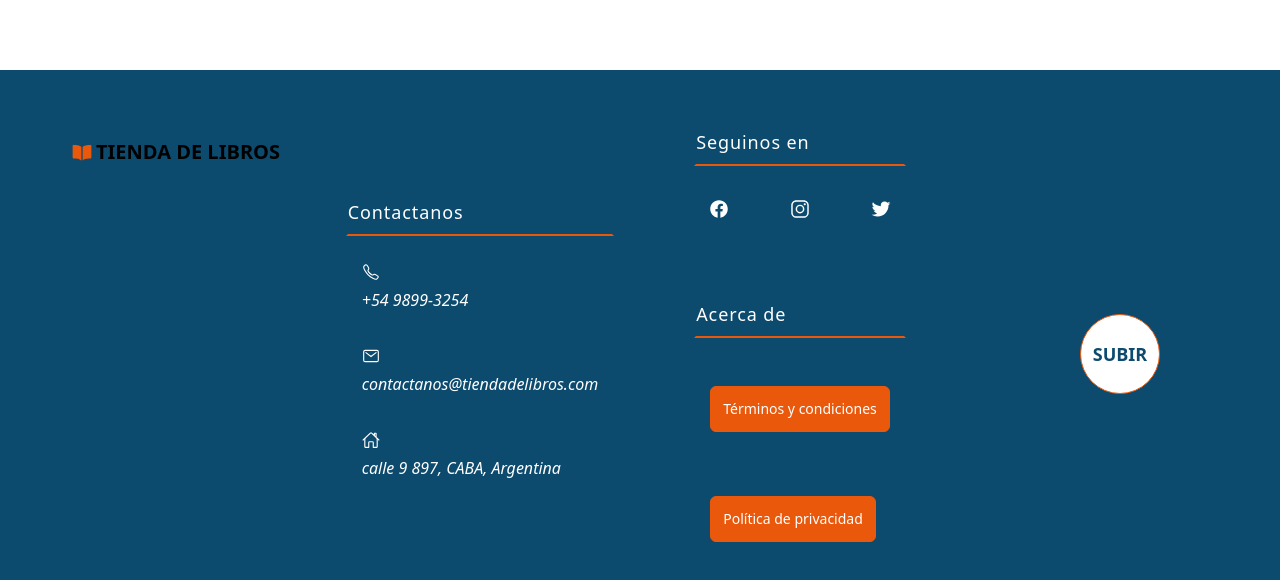
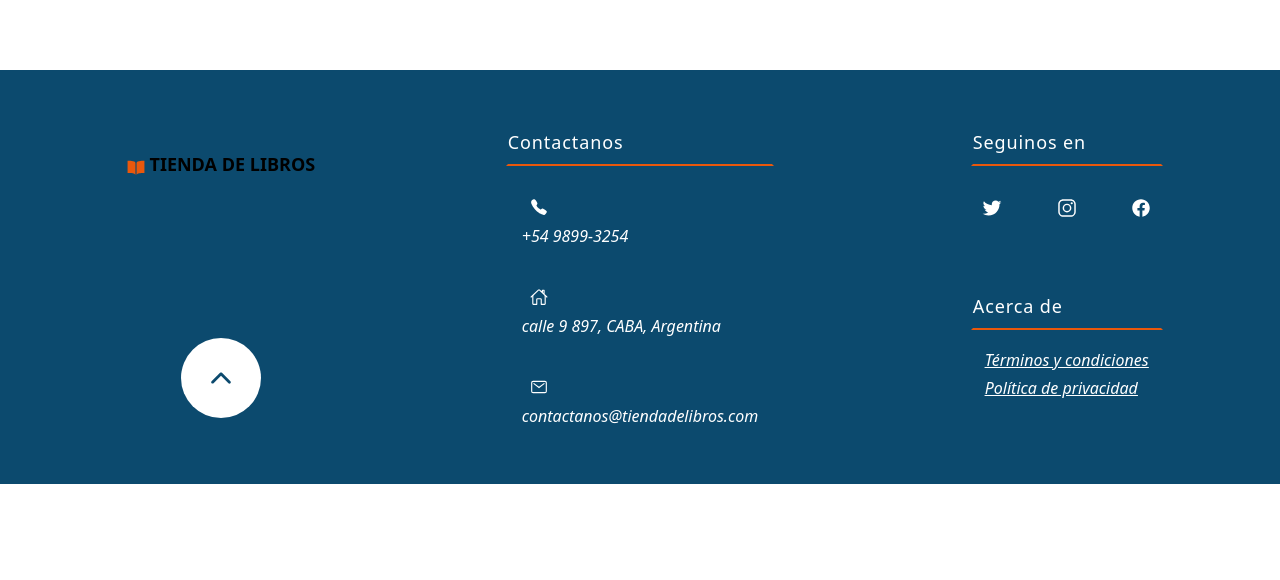
Before and after one commit to sebagutierez/e-commerce, a React (Create React App) app: page / in a window 1280 px wide. Shown: the part 3186-3766 px from the top of the page. After the commit the page ends 3670 px from the top, so only its background shows below. Built offline with nearby package versions, Linux system fonts and the light colour scheme.

Commit message:
corrección footer y RRD

```diff
--- a/package.json
+++ b/package.json
@@ -9,6 +9,7 @@
     "react": "^18.2.0",
     "react-dom": "^18.2.0",
     "react-icons": "^4.4.0",
+    "react-router-dom": "^6.3.0",
     "react-scripts": "5.0.1",
     "react-scroll": "^1.8.7",
     "web-vitals": "^2.1.4"
--- a/src/components/Footer/Footer.js
+++ b/src/components/Footer/Footer.js
@@ -1,87 +1,108 @@
 import GoUpButton from "./GoUpButton";
+import {
+  IoCall,
+  IoMailOutline,
+  IoHomeOutline,
+  IoLogoFacebook,
+  IoLogoTwitter,
+  IoLogoInstagram,
+  IoBookSharp
+} from 'react-icons/io5'
+const Footer = () => {
+  let info = [
+    {
+      dato: '+54 9899-3254',
+      ícono: <IoCall />,
+      key: 1,
+    },
+    {
+      dato: 'calle 9 897, CABA, Argentina',
+      ícono: <IoHomeOutline />,
+      key: 3,
+    },
+    {
+      dato: 'contactanos@tiendadelibros.com',
+      ícono: <IoMailOutline />,
+      key: 2,
+    },
+  ]
+  let redes = [
+    {
+        ícono: <IoLogoTwitter />,
+        link: 'https://twitter.com/',
+        list: 1
+    },
+    {
+        ícono: <IoLogoInstagram />,
+        link: 'https://www.instagram.com/',
+        list: 2
+    },
+    {
+        ícono: <IoLogoFacebook />,
+        link: 'https://es-la.facebook.com/',
+        list: 3
+    }
 
-const Footer = () => {
+]
   return (
-    <div className="absolute grid items-center w-full h-auto grid-cols-1 py-8 mt-20 text-white bg-sky-900 justify-items-center sm:grid-cols-8 sm:grid-rows-1 md:grid-cols-4 md:grid-rows-1">
-      <div className="flex items-center mt-8 text-xl font-bold text-black duration-500 sm:place-self-start sm:ml-4 sm:font-black md:hover:text-neutral-300 font-ftitles sm:col-start-1 sm:col-end-3 sm:row-start-1 sm:row-end-2 sm:text-lg md:col-start-1 md:col-end-2 md:row-start-1 md:row-end-2 md:place-self-start md:pl-4 md:justify-self-center md:text-xl">
+    <div className="absolute grid items-center w-full h-auto grid-cols-1 grid-row-3 py-8 mt-20 text-white bg-sky-900 justify-items-center sm:grid-cols-3 sm:grid-rows-1">
+      <div className="flex flex-col items-center mt-8 text-lg font-bold text-black sm:place-self-start sm:ml-4 sm:font-black font-ftitles row-start-3 row-end-4 sm:col-start-1 sm:col-end-2 sm:row-start-1 sm:row-end-2 sm:pl-2 pr-2 sm:pt-4 sm:justify-self-center sm:text-sm md:text-lg">
+        <div className="flex flex-row items-center">
         <span className="pt-2 mr-1 text-orange-600">
-          <ion-icon name="book"></ion-icon>
+          <IoBookSharp />
         </span>
-        TIENDA DE LIBROS
-      </div>
-      <div className="sm:col-start-3 sm:col-end-6 sm:row-start-1 sm:row-end-2 md:col-start-2 md:col-end-3 md:row-start-1 md:row-end-2 selfe-top">
+          TIENDA DE LIBROS
+        </div>
+        <div className="mt-8 sm:col-start-3 sm:col-end-4 sm:pt-32">
+        <GoUpButton />
+          </div>
+        </div>
+      <div className="row-start-1 row-end-2 sm:col-start-2 sm:col-end-3 sm:row-start-1 sm:row-end-2 self-start">
         <div className="py-2 m-4 text-lg font-medium tracking-wider text-left border-2 border-transparent border-b-orange-600">
           Contactanos
         </div>
         <ul>
-          <li className="flex flex-col py-2 m-4 italic font-normal text-left text-normal sm:hover:text-orange-600">
-            <span className="mr-2 text-lg justify-self-center">
-              <ion-icon name="call-outline"></ion-icon>
-            </span>
-            +54 9899-3254
-          </li>
-          <li className="flex flex-col py-2 m-4 italic font-normal text-left text-normal sm:hover:text-orange-600">
-            <span className="mr-2 text-lg justify-self-center">
-              <ion-icon name="mail-outline"></ion-icon>
-            </span>
-            contactanos@tiendadelibros.com
-          </li>
-          <li className="flex flex-col py-2 m-4 italic font-normal text-left text-normal sm:hover:text-orange-600">
-            <span className="mr-2 text-lg justify-self-center">
-              <ion-icon name="home-outline"></ion-icon>
-            </span>
-            calle 9 897, CABA, Argentina
-          </li>
+        {
+            info.map(e =>
+                <li key={e.key} className='grid grid-cols-1 py-2 m-4 italic font-normal text-left text-normal sm:hover:text-orange-600 justify-items-start'>
+                    <span className="text-lg m-2">
+                        {e.ícono}
+                    </span>
+                    {e.dato}</li>
+                )
+        }
         </ul>
       </div>
-      <div className="self-start sm:col-start-6 sm:col-end-8 sm:row-start-1 sm:row-end-2 md:col-start-3 md:col-end-4 md:row-start-1 md:row-end-2">
+      <div className="self-start row-start-2 row-end-3 sm:col-start-3 sm:col-end-4 sm:row-start-1 sm:row-end-2">
         <div>
-          <div className="py-2 m-4 text-lg font-medium tracking-wider text-white border-2 border-transparent border-b-orange-600">
+          <div className="py-2 m-4 text-lg text-left font-medium tracking-wider text-white border-2 border-transparent border-b-orange-600">
             Seguinos en
           </div>
           <ul className="grid justify-center grid-cols-3 justify-items-center">
-            <li className="py-4 text-xl italic text-left">
-              <a
-                href="https://es-la.facebook.com/"
-                className="sm:hover:text-orange-600"
-              >
-                <ion-icon name="logo-facebook"></ion-icon>
-              </a>
+          {
+                redes.map(e =>
+                <li key={e.list} className="py-4 font-ftext text-xl text-left italic">
+                    <a href={e.link} className="sm:hover:text-orange-600">
+                      {e.ícono}
+                    </a>
+                </li>
+                )
+          }
+          </ul>
+        </div>
+        <div className="mt-12">
+          <div className="py-2 m-4 text-lg text-left font-medium tracking-wider text-white border-2 border-transparent border-b-orange-600">
+            Acerca de
+          </div>
+          <ul className="grid object-contain grid-cols-1 grid-rows-2 justify-left">
+            <li className="text-base sm:text-sm md:text-base italic underline sm:hover:text-orange-600 p-0.5">
+              <a href="/" className="p-3 m-4">Términos y condiciones</a>
             </li>
-            <li className="py-4 text-xl italic text-left">
-              <a
-                href="https://www.instagram.com/"
-                className="sm:hover:text-orange-600"
-              >
-                <ion-icon name="logo-instagram"></ion-icon>
-              </a>
-            </li>
-            <li className="py-4 text-xl italic text-left">
-              <a
-                href="https://twitter.com/"
-                className="sm:hover:text-orange-600"
-              >
-                <ion-icon name="logo-twitter"></ion-icon>
-              </a>
+            <li className="text-base sm:text-sm md:text-base italic underline sm:hover:text-orange-600 p-0.5">
+              <a href="/" className="p-3 m-4">Política de privacidad</a>
             </li>
           </ul>
         </div>
-        <div className="mt-12">
-          <p className="py-2 m-4 text-lg font-medium tracking-wider text-white border-2 border-transparent border-b-orange-600">
-            Acerca de
-          </p>
-          <ul className="grid object-contain grid-cols-1 grid-rows-2 justify-left">
-            <li className="text-sm italic underline sm:hover:text-orange-600">
-              <button className="p-3 m-4">Términos y condiciones</button>
-            </li>
-            <li className="text-sm italic underline sm:hover:text-orange-600">
-              <button className="p-3 m-4">Política de privacidad</button>
-            </li>
-          </ul>
-        </div>
-      </div>
-      <div className="mt-8 sm:col-start-8 sm:col-end-9 sm:row-start-1 sm:row-end-2 md:col-start-4 md:col-end-5 md:row-start-1 md:row-end-2 selfe-center">
-        <GoUpButton />
       </div>
     </div>
   );
--- a/src/components/Footer/GoUpButton.js
+++ b/src/components/Footer/GoUpButton.js
@@ -1,3 +1,4 @@
+import { IoIosArrowUp } from 'react-icons/io'
 
 const GoUpButton = () => {
     const goUp = () => {
@@ -7,8 +8,10 @@ const GoUpButton = () => {
     };
     return (
         <div>
-            <button className="w-20 h-20 selfe-center sm:w-16 sm:h-16 md:w-20 md:h-20 rounded-full bg-white text-sky-900 sm:hover:bg-orange-600 text-lg font-extrabold font-ftext" onClick={goUp}>
-                SUBIR
+            <button className="w-8 h-8 border-0 hover:clear-none self-end sm:w-16 sm:h-16 md:w-20 md:h-20 rounded-full bg-white text-sky-900 sm:hover:bg-orange-600 sm:hover:text-sky-900 text-3xl font-extrabold font-ftext flex place-content-center place-items-center" onClick={goUp}>
+                <div>
+                    <IoIosArrowUp />
+                </div>
             </button>
         </div>
     )
```
Also changed, not shown: 1 other file (tests, documents, lock files or other folders).
